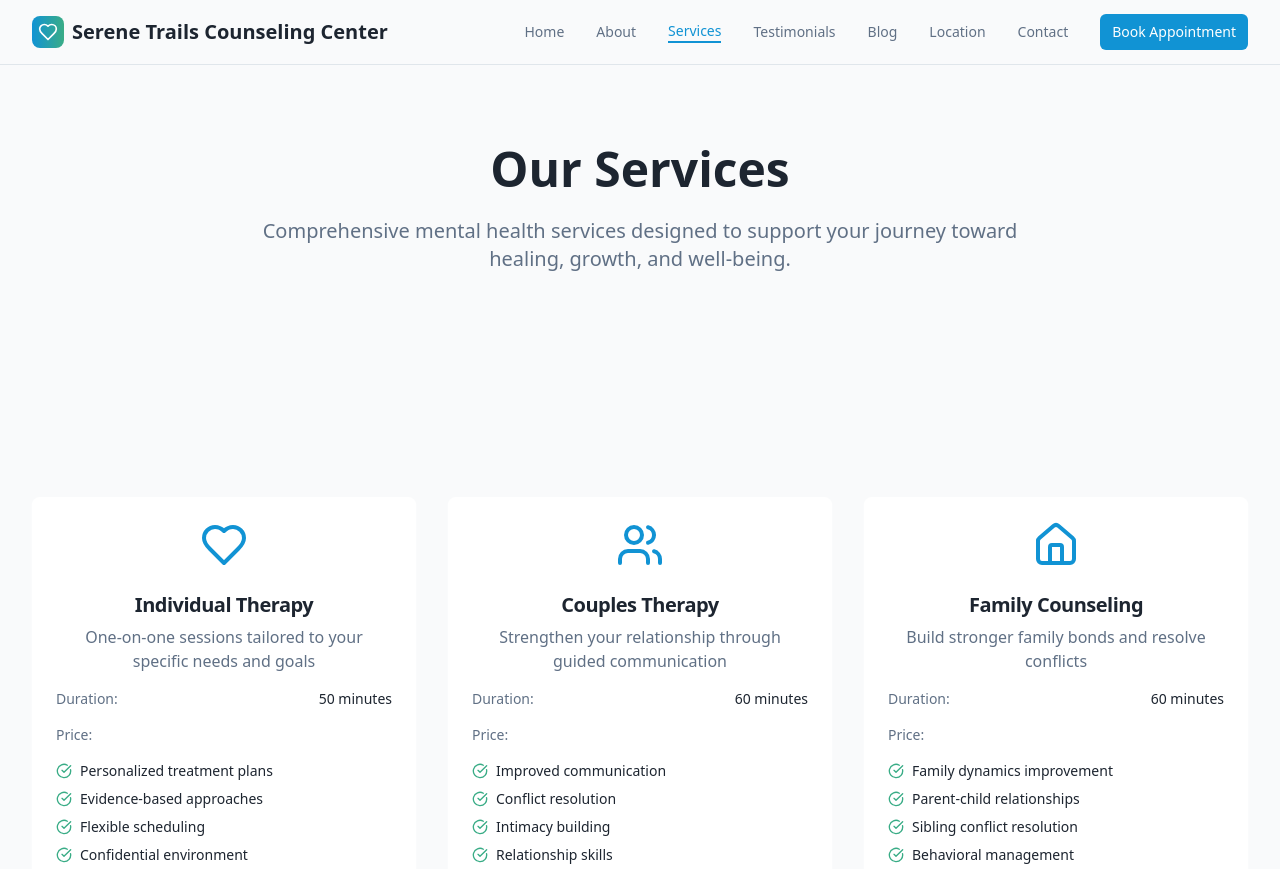
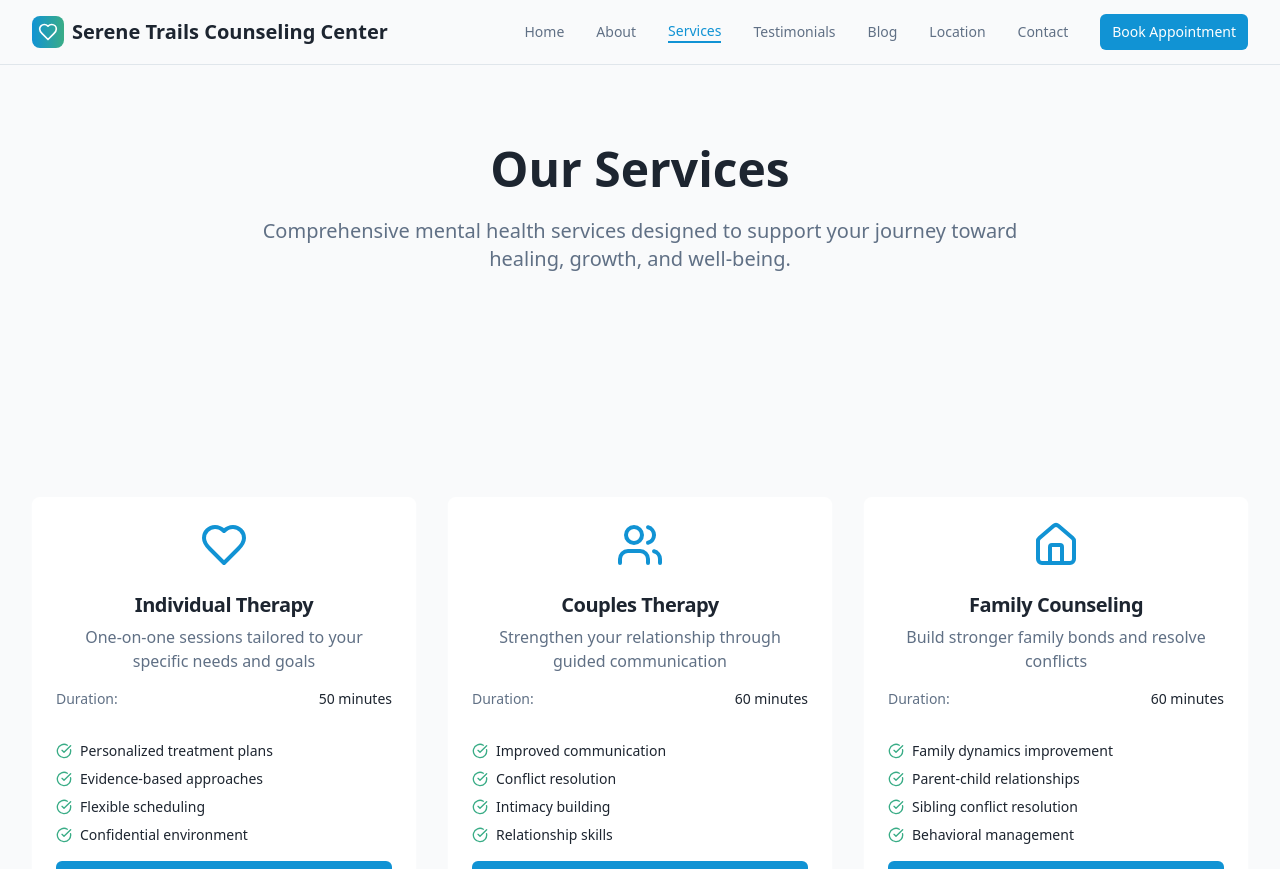
Before and after one commit to kiganyamburu/compassionate-wellbeing-site, a React (Vite) app: page /services in a window 1280 px wide. Shown: the top 869 px of the page. Built offline with nearby package versions, Linux system fonts and the light colour scheme.

Commit message:
feat(service): remove the price

```diff
--- a/src/pages/Services.tsx
+++ b/src/pages/Services.tsx
@@ -121,8 +121,8 @@ const Services = () => {
                     <span className="font-medium">{service.duration}</span>
                   </div>
                   <div className="flex justify-between items-center text-sm">
-                    <span className="text-muted-foreground">Price:</span>
-                    <span className="font-medium text-healing-blue">{service.price}</span>
+                    {/* <span className="text-muted-foreground">Price:</span>
+                    <span className="font-medium text-healing-blue">{service.price}</span> */}
                   </div>
                   <ul className="space-y-2">
                     {service.features.map((feature, featureIndex) => (
```
